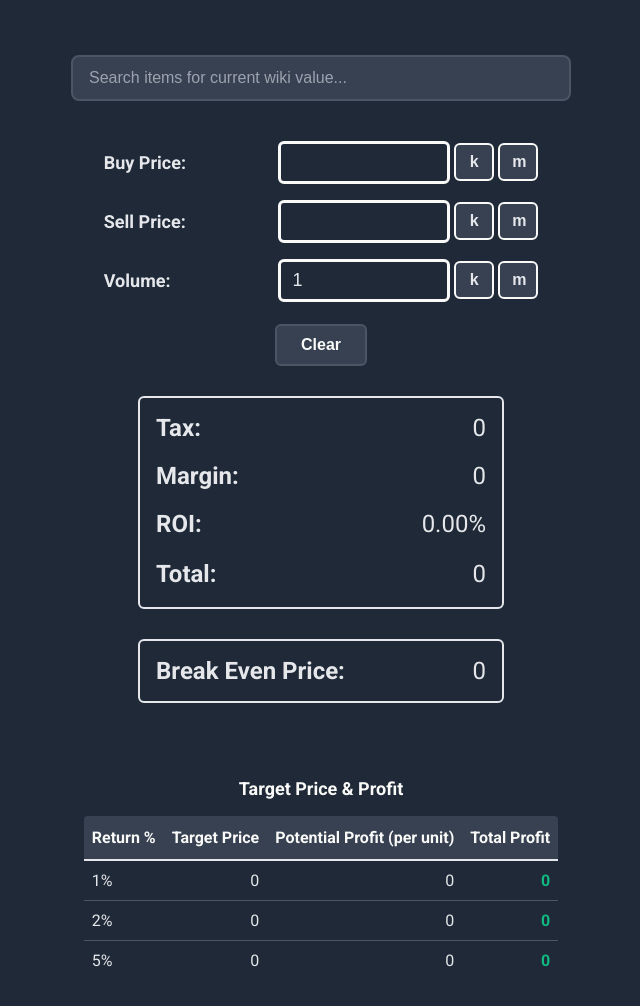
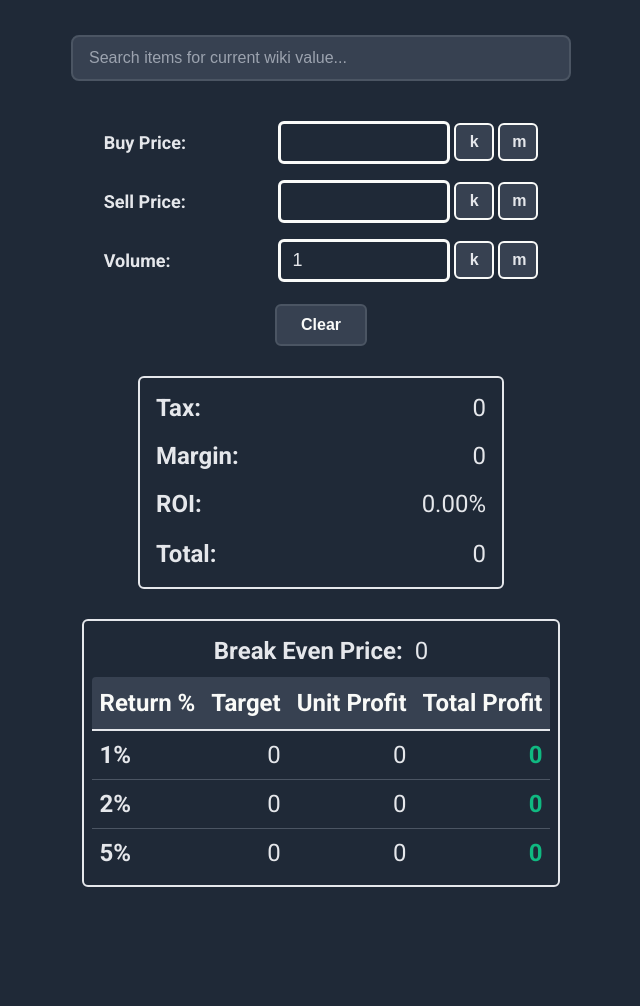
Before and after one commit to skipple/osrs-margin-calc, a plain HTML site: page index.html in a window 1280 px wide. Shown: the part 90-1096 px from the top of the page, without its empty margins (319-959 px from the left). After the commit the page ends 985 px from the top, so only its background shows below. Drawn offline with Linux system fonts and the light colour scheme.

Commit message:
Refactor HTML structure and improve CSS styling for better layout and readability

```diff
--- a/index.html
+++ b/index.html
@@ -1,5 +1,6 @@
 <!DOCTYPE html>
 <html lang="en">
+
 <head>
     <meta charset="UTF-8">
     <meta http-equiv="X-UA-Compatible" content="IE=edge">
@@ -11,6 +12,7 @@
     <link rel="shortcut icon" type="image/x-icon" href="img/favicon.ico">
     <title>OSRS Margin Calculator</title>
 </head>
+
 <body>
     <div class="header container">
         <img class="coins" src="img/coins.png">
@@ -20,13 +22,8 @@
     <div class="body container">
         <div class="search-section container">
             <div class="search-container">
-                <input
-                    type="text"
-                    id="item-search"
-                    class="item-search-input"
-                    placeholder="Search items for current wiki value..."
-                    autocomplete="off"
-                >
+                <input type="text" id="item-search" class="item-search-input"
+                    placeholder="Search items for current wiki value..." autocomplete="off">
                 <div id="search-results" class="search-results dropdown"></div>
             </div>
         </div>
@@ -88,39 +85,35 @@
             </div>
         </div>
         <div class="output container">
+            <div class="table-container">
                 <div class="field">
                     <span class="outputText">Break Even Price:</span>
                     <span type="textbox" class="outputResult" id="break_output">0</span>
                 </div>
-
-        </div>
-
-        <div class="table-container">
-            <h2>Target Price & Profit</h2>
                 <table class="return-table">
                     <thead>
                         <tr>
                             <th>Return %</th>
-                        <th>Target Price</th>
-                        <th>Potential Profit (per unit)</th>
+                            <th>Target</th>
+                            <th>Unit Profit</th>
                             <th>Total Profit</th>
                         </tr>
                     </thead>
                     <tbody>
                         <tr>
-                        <td>1%</td>
+                            <td class="return-percentage">1%</td>
                             <td id="target_1" class="target-price">0</td>
                             <td id="profit_1" class="profit">0</td>
                             <td id="total_profit_1" class="total-profit">0</td>
                         </tr>
                         <tr>
-                        <td>2%</td>
+                            <td class="return-percentage">2%</td>
                             <td id="target_2" class="target-price">0</td>
                             <td id="profit_2" class="profit">0</td>
                             <td id="total_profit_2" class="total-profit">0</td>
                         </tr>
                         <tr>
-                        <td>5%</td>
+                            <td class="return-percentage">5%</td>
                             <td id="target_5" class="target-price">0</td>
                             <td id="profit_5" class="profit">0</td>
                             <td id="total_profit_5" class="total-profit">0</td>
@@ -129,7 +122,9 @@
                 </table>
             </div>
         </div>
+    </div>
 
 </body>
 <script src="javascript.js"></script>
+
 </html>
--- a/style.css
+++ b/style.css
@@ -7,7 +7,7 @@ body {
 .header{
     color: #F9FAF8;
     font-weight: 900;
-    margin: 12px;
+    margin: 12px 6px;
     font-size: 20px;
     display: flex;
     align-items: center;
@@ -25,16 +25,12 @@ body {
     flex-direction: column;
     align-items: center;
     justify-content: center;
-    padding-top: 20px;
-    padding-bottom: 100px;
 }
 
 .input{
     font-weight: bold;
     font-size: large;
 }
-
-
 
 .field{
     display: flex;
@@ -155,8 +151,6 @@ span[type=textbox] {
 }
 
 .table-container {
-    margin-top: 40px;
-    padding: 20px;
     color: #E5E7EB;
     display: flex;
     flex-direction: column;
@@ -210,6 +204,11 @@ span[type=textbox] {
 .return-table .total-profit {
     color: #10B981;
     font-weight: bold;
+}
+
+.return-percentage {
+    font-weight: bold;
+    text-align: right;
 }
 
 /* Search section styles */
```
Lines whose indentation alone changed are shown as unchanged.
